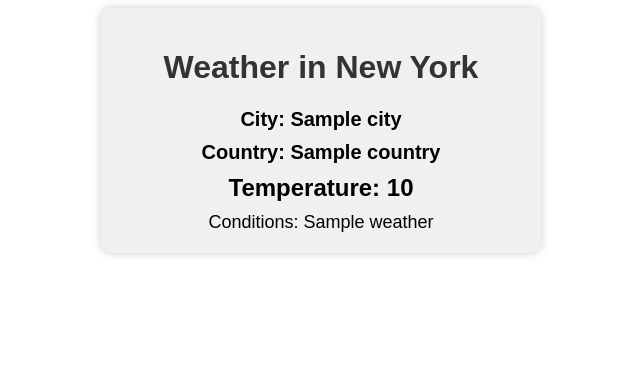
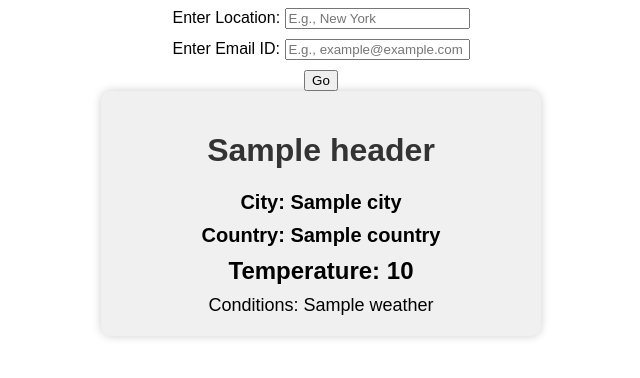
Before and after one commit to judeabii/weather-app, a Flask app: template templates/index.html in a window 1280 px wide. Shown: the top 378 px of the page, without its empty margins (319-959 px from the left). Run offline with Flask 3, Linux system fonts and the light colour scheme; the template is opened without the code that fills it: most values are stand-ins (such as "Sample title", 1, 10 or a date in 2020).

Commit message:
Added functionality and new UI

```diff
--- a/app.py
+++ b/app.py
@@ -1,19 +1,16 @@
 from flask import Flask, render_template, request
 import requests
+
 app = Flask(__name__)
 
 
 @app.route('/')
 def get_location():
-    user_ip = request.remote_addr
-    response = requests.get(f'https://ipinfo.io/{user_ip}/json', verify=False)
-    user_ip_results = response.json()
-    latitude,longitude=user_ip_results.get('loc').split(',')
     weather_url = "https://atlas.microsoft.com/weather/currentConditions/json?" \
                   f"api-version=1.0&query=47.60357,-122.32945&" \
                   "subscription-key=VCjx6AU_MxmuLPOfiXlqcF-M541X48W0IyvzbvMRGCQ"
     location_url = "https://atlas.microsoft.com/search/address/reverse/json?" \
-                   f"api-version=1.0&query={latitude},{longitude}&" \
+                   f"api-version=1.0&query=47.60357,-122.32945&" \
                    "subscription-key=VCjx6AU_MxmuLPOfiXlqcF-M541X48W0IyvzbvMRGCQ"
     weather_response = requests.get(weather_url, verify=False)
     location_response = requests.get(location_url, verify=False)
@@ -21,6 +18,7 @@ def get_location():
     location_result = location_response.json()
 
     data = {
+        "header": f"Weather in {location_result['addresses'][0]['address']['municipality']}",
         "weather": weather_result["results"][0]["phrase"],
         "city": location_result["addresses"][0]["address"]["municipality"],
         "country": location_result["addresses"][0]["address"]["country"],
@@ -30,5 +28,47 @@ def get_location():
     return render_template('index.html', data=data)
 
 
+@app.route('/user_location', methods=['POST'])
+def handle_click():
+    location = request.form.get('location')
+    email = request.form.get('email')
+    print(location)
+    show_alert = False
+    if location != "":
+        user_location_url = f"https://atlas.microsoft.com/search/address/json?&" \
+                            f"subscription-key=VCjx6AU_MxmuLPOfiXlqcF-M541X48W0IyvzbvMRGCQ&api-version=1.0&" \
+                            f"language=en-US&query={location}"
+        user_location_response = requests.get(user_location_url, verify=False)
+        user_location_result = user_location_response.json()
+        user_latitude = user_location_result["results"][0]["position"]["lat"]
+        user_longitude = user_location_result["results"][0]["position"]["lon"]
+        user_weather_url = "https://atlas.microsoft.com/weather/currentConditions/json?" \
+                           f"api-version=1.0&query={user_latitude},{user_longitude}&" \
+                           "subscription-key=VCjx6AU_MxmuLPOfiXlqcF-M541X48W0IyvzbvMRGCQ"
+        user_weather_response = requests.get(user_weather_url, verify=False)
+        user_weather_result = user_weather_response.json()
+
+        data = {
+            "header": f"Weather in {user_location_result['results'][0]['address']['municipality']}",
+            "weather": user_weather_result["results"][0]["phrase"],
+            "temperature": user_weather_result["results"][0]["temperature"]["value"],
+            "city": user_location_result["results"][0]["address"]["municipality"],
+            "country": user_location_result["results"][0]["address"]["country"]
+        }
+
+        return render_template('index.html', data=data)
+    else:
+        show_alert = True
+
+        data = {
+            "header": "Please enter a location before clicking Go.",
+            "weather": "N/A",
+            "city": "N/A",
+            "country": "N/A",
+            "temperature": "N/A"
+        }
+        return render_template('index.html', show_alert=show_alert, data=data)
+
+
 if __name__ == "__main__":
     app.run()
--- a/templates/index.html
+++ b/templates/index.html
@@ -3,7 +3,7 @@
 <head>
     <meta charset="UTF-8">
     <meta name="viewport" content="width=device-width, initial-scale=1.0">
-    <title>Static Weather Page</title>
+    <title>Weather App</title>
     <style>
         body {
             font-family: Arial, sans-serif;
@@ -33,11 +33,39 @@
         .conditions {
             font-size: 18px;
         }
+        .user-input {
+            margin-bottom: 10px;
+        .go-button {
+            background-color: #007bff;
+            color: #fff;
+            padding: 10px 20px;
+            border: none;
+            border-radius: 5px;
+            cursor: pointer;
+            margin-bottom: 20px;
+        }
     </style>
 </head>
 <body>
+    <script>
+        if ({{ show_alert }}) {
+            alert('Please enter a location or an email ID before clicking Go.');
+        }
+    </script>
+        <!-- Input fields for location and email -->
+    <form action="/user_location" method="post">
+    <div class="user-input">
+        <label for="location">Enter Location:</label>
+        <input type="text" id="location" name="location" placeholder="E.g., New York">
+    </div>
+    <div class="user-input">
+        <label for="email">Enter Email ID:</label>
+        <input type="email" id="email" name="email" placeholder="E.g., example@example.com">
+    </div>
+    <button type="submit" class="go-button">Go</button>
+    </form>
     <div class="weather-card">
-        <h1>Weather in New York</h1>
+        <h1>{{ data['header'] }}</h1>
         <div class="location">City: {{ data['city'] }}</div>
         <div class="location">Country: {{ data['country'] }}</div>
         <div class="temperature">Temperature: {{ data['temperature'] }}</div>
```
